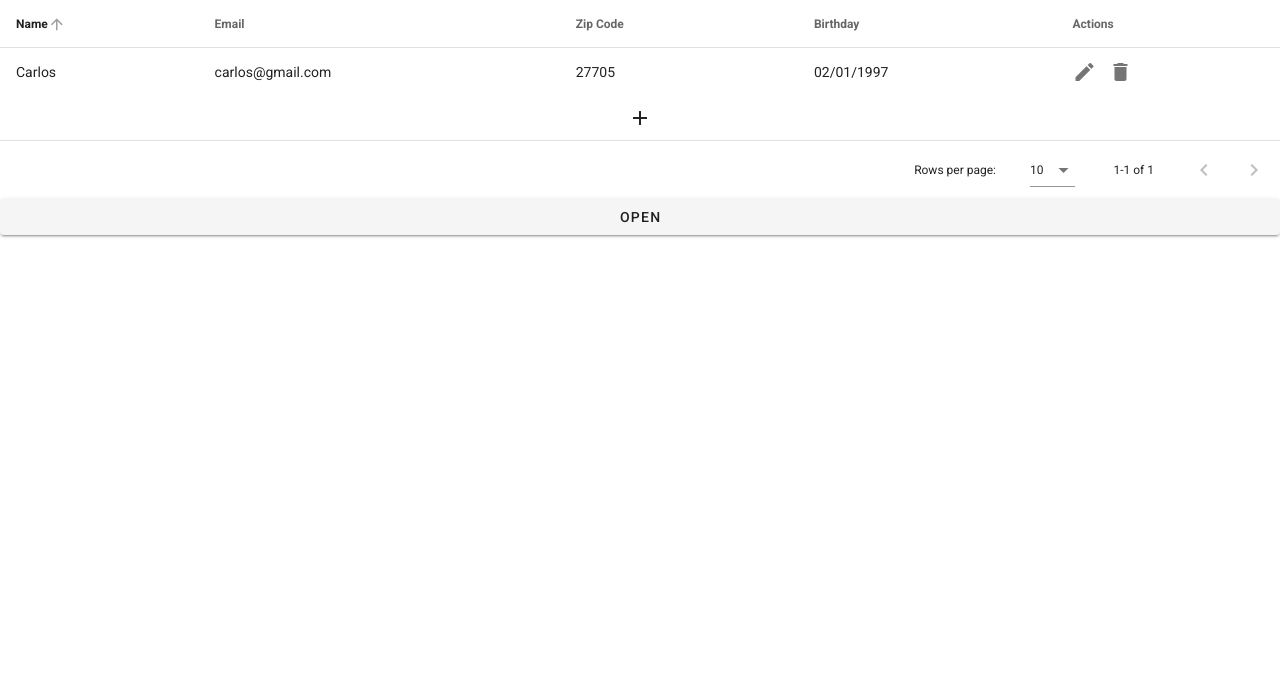
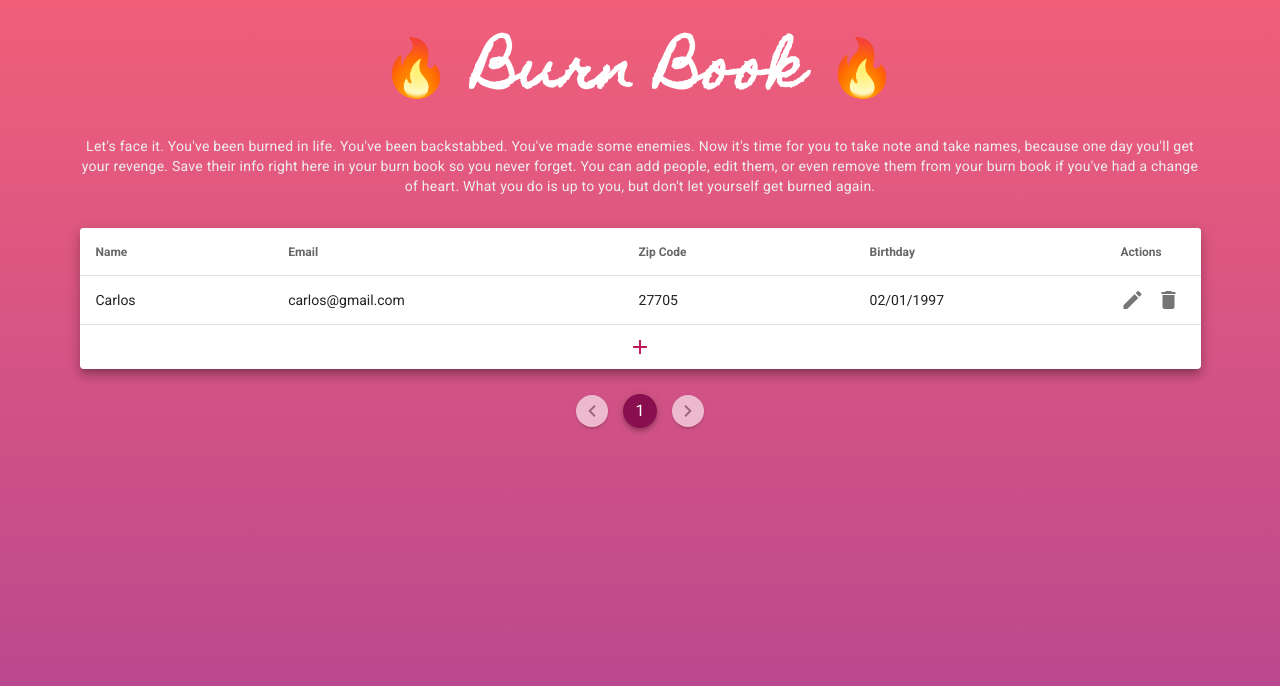
Before and after one commit to alinagw/disney-web-assignment, a Vue app: page / in a window 1280 px wide. Shown: the top 686 px of the page. Built offline with nearby package versions, Linux system fonts and the light colour scheme.

Commit message:
adding styles for the UI and some fun text

```diff
--- a/public/index.html
+++ b/public/index.html
@@ -7,6 +7,7 @@
     <title>disney-web-assignment</title>
     <link rel="stylesheet" href="https://fonts.googleapis.com/css?family=Roboto:100,300,400,500,700,900">
     <link rel="stylesheet" href="https://cdn.jsdelivr.net/npm/@mdi/font@latest/css/materialdesignicons.min.css">
+    <link href="https://fonts.googleapis.com/css?family=Homemade+Apple&display=swap" rel="stylesheet">
   </head>
   <body>
     <noscript>
--- a/src/App.vue
+++ b/src/App.vue
@@ -1,14 +1,63 @@
 <template>
-  <v-app>
-    <people-table :people="people" :edit-person="editPerson" :delete-person="deletePerson"></people-table>
-    <v-dialog width="500" v-model="showAddPerson" persistent>
-      <template v-slot:activator="{ on }">
-        <v-btn v-on="on">open</v-btn>
-      </template>
-      <add-person :editing="editing" :create-person="addPerson" :save-person="saveEditPerson" :cancel="cancel"></add-person>
-    </v-dialog>
+  <v-app id="app">
+    <v-container id="content" class="pa-8">
+
+      <!-- Title -->
+      <v-row justify="center">
+        <v-col class="text-center">
+          <h1 id="title" class="mb-5">🔥 Burn Book 🔥</h1>
+          <p id="subtitle" class="body-2 mb-2 grey--text text--lighten-3">
+            Let's face it. You've been burned in life. You've been backstabbed. You've made some enemies. Now it's time for you to take note and take names, because one day you'll get your revenge. Save their info right here in your burn book so you never forget. You can add people, edit them, or even remove them from your burn book if you've had a change of heart. What you do is up to you, but don't let yourself get burned again.
+          </p>
+        </v-col>
+      </v-row>
+      <v-row>
+        <v-col cols="12">
+          <v-card class="mb-5" elevation="8">
+
+            <!-- People Table -->
+            <people-table
+              id="people-table"
+              :people="people"
+              :edit-person="editPerson"
+              :delete-person="deletePerson"
+              :page="tablePage"
+              @page-count="tablePageCount = $event"
+            ></people-table>
+
+            <!-- Add Person Dialog and Activator Button -->
+            <v-dialog width="500" v-model="showAddPerson" persistent>
+              <template v-slot:activator="{ on }">
+                <v-btn id="add-person-btn" v-on="on" block text large color="pink darken-2">
+                  <v-icon>mdi-plus</v-icon>
+                </v-btn>
+              </template>
+              <add-person
+                :editing="editing"
+                :create-person="addPerson"
+                :save-person="saveEditPerson"
+                :cancel="cancel"
+              ></add-person>
+            </v-dialog>
+          </v-card>
+
+          <!-- Pagination -->
+          <v-pagination
+            class="pagination"
+            v-if="tablePageCount"
+            v-model="tablePage"
+            :length="tablePageCount"
+            circle
+            color="pink darken-4"
+          />
+        </v-col>
+      </v-row>
+    </v-container>
   </v-app>
 </template>
+
+
+
 
 <script>
 import PeopleTable from "./components/PeopleTable";
@@ -30,7 +79,9 @@ export default {
       }
     ],
     editing: null,
-    showAddPerson: false
+    showAddPerson: false,
+    tablePage: 1,
+    tablePageCount: 0
   }),
   methods: {
     addPerson(person) {
@@ -56,3 +107,37 @@ export default {
   }
 };
 </script>
+
+<style scoped>
+#app {
+  background: #b24592; /* fallback for old browsers */
+  background: -webkit-linear-gradient(
+    #f15f79,
+    #b24592
+  ); /* Chrome 10-25, Safari 5.1-6 */
+  background: linear-gradient(
+    #f15f79,
+    #b24592
+  ); /* W3C, IE 10+/ Edge, Firefox 16+, Chrome 26+, Opera 12+, Safari 7+ */
+}
+
+#content {
+  height: 100%;
+}
+
+#add-person-btn {
+  border-top-right-radius: 0;
+  border-top-left-radius: 0;
+}
+
+#title {
+  font-size: 56px;
+  font-family: "Homemade Apple";
+  letter-spacing: 2px;
+  color: white;
+}
+
+.v-pagination::v-deep .v-pagination__navigation .v-icon {
+  font-size: 24px;
+}
+</style>
--- a/src/components/AddPerson.vue
+++ b/src/components/AddPerson.vue
@@ -1,23 +1,27 @@
 <template>
-  <v-card>
-    <v-card-title>
-      <span v-show="isEditing">Edit Person</span>
-      <span v-show="!isEditing">Add New Person</span>
+  <v-card class="pa-1">
+    <v-card-title class="headline">
+      {{ title }}
     </v-card-title>
-    <v-card-text>
+    <v-card-text class="pb-0">
+      <div>
+        {{ subtitle }}
+      </div>
       <v-form v-model="valid" ref="form">
-        <v-container>
+        <v-container class="pb-0">
           <v-row>
-            <v-col cols="12">
+            <v-col cols="12" class="pb-0">
               <v-text-field
                 label="Name"
                 prepend-icon="mdi-account"
                 v-model="newPerson.name"
                 :rules="[rules.required]"
                 validate-on-blur
+                outlined
+                color="pink lighten-2"
               ></v-text-field>
             </v-col>
-            <v-col cols="12">
+            <v-col cols="12" class="py-0">
               <v-text-field
                 label="Email"
                 prepend-icon="mdi-email"
@@ -25,18 +29,22 @@
                 type="email"
                 :rules="[rules.required, rules.email]"
                 validate-on-blur
+                outlined
+                color="pink lighten-2"
               ></v-text-field>
             </v-col>
-            <v-col cols="6">
+            <v-col cols="6" class="py-0">
               <v-text-field
                 label="Zip Code"
                 prepend-icon="mdi-map-marker"
                 v-model="newPerson.zip"
                 :rules="[rules.required, rules.zip]"
                 validate-on-blur
+                outlined
+                color="pink lighten-2"
               ></v-text-field>
             </v-col>
-            <v-col cols="6">
+            <v-col cols="6" class="py-0">
               <v-menu ref="menu" v-model="datePicker" :close-on-content-click="false" offset-y>
                 <template v-slot:activator="{ on }">
                   <v-text-field
@@ -50,6 +58,8 @@
                     :rules="[rules.required]"
                     prepend-icon="mdi-cake-variant"
                     validate-on-blur
+                    outlined
+                    color="pink lighten-2"
                   />
                 </template>
                 <v-date-picker
@@ -67,8 +77,8 @@
     </v-card-text>
     <v-card-actions>
       <div class="flex-grow-1"></div>
-      <v-btn @click="cancel">Cancel</v-btn>
-      <v-btn @click="submit">
+      <v-btn @click="cancel" text color="grey darken-2">Cancel</v-btn>
+      <v-btn @click="submit" depressed dark color="pink lighten-2">
         <span v-show="isEditing">Save</span>
         <span v-show="!isEditing">Add</span>
       </v-btn>
@@ -96,6 +106,12 @@ export default {
   computed: {
     isEditing() {
       return this.editing !== null;
+    },
+    title() {
+      return "🔥 " + (this.isEditing ? "Edit the Burner" : "Who burned you?");
+    },
+    subtitle() {
+      return (this.isEditing ? "Update" : "Keep track of") + " their info so you can eventually get your rightful revenge.";
     }
   },
   created() {
--- a/src/components/PeopleTable.vue
+++ b/src/components/PeopleTable.vue
@@ -1,16 +1,17 @@
 <template>
-<v-data-table :headers="headers" :items="people">
+<v-data-table :headers="headers" :items="people" :page.sync="page" hide-default-footer v-on="$listeners">
   <template v-slot:item.birthday="{ item }">
     {{ formatDate(item.birthday) }}
   </template>
   <template v-slot:item.action="{ item }">
-    <v-icon class="mr-3" @click="editPerson(item)">mdi-pencil</v-icon>
-    <v-icon @click="deletePerson(item)">mdi-delete</v-icon>
+    <v-icon class="action-btn mr-3" @click="editPerson(item)">mdi-pencil</v-icon>
+    <v-icon class="action-btn" @click="deletePerson(item)">mdi-delete</v-icon>
   </template>
-  <template v-slot:footer="{ data }">
-    <v-btn block text large>
-      <v-icon>mdi-plus</v-icon>
-    </v-btn>
+  <template v-slot:footer>
+    <v-divider />
+  </template>
+  <template v-slot:no-data>
+    <div class="grey--text text--darken-3">Looks like no one has burned you yet! Time to make some enemies. 😈</div>
   </template>
 </v-data-table>
 </template>
@@ -18,14 +19,14 @@
 <script>
 export default {
   name: 'PeopleTable',
-  props: [ "people", "editPerson", "deletePerson" ],
+  props: [ "people", "editPerson", "deletePerson", "page" ],
   data: () => ({
     headers: [
       { text: "Name", value: "name" },
       { text: "Email", value: "email" },
       { text: "Zip Code", value: "zip" },
       { text: "Birthday", value: "birthday" },
-      { text: "Actions", value: "action", sortable: false }
+      { text: "Actions", value: "action", sortable: false, width: 96 }
     ]
   }),
   methods: {
@@ -37,3 +38,13 @@ export default {
   }
 };
 </script>
+
+<style scoped>
+.action-btn:hover {
+  color: #F06292;
+}
+
+.no-data {
+  color: #212121;
+}
+</style>
```
